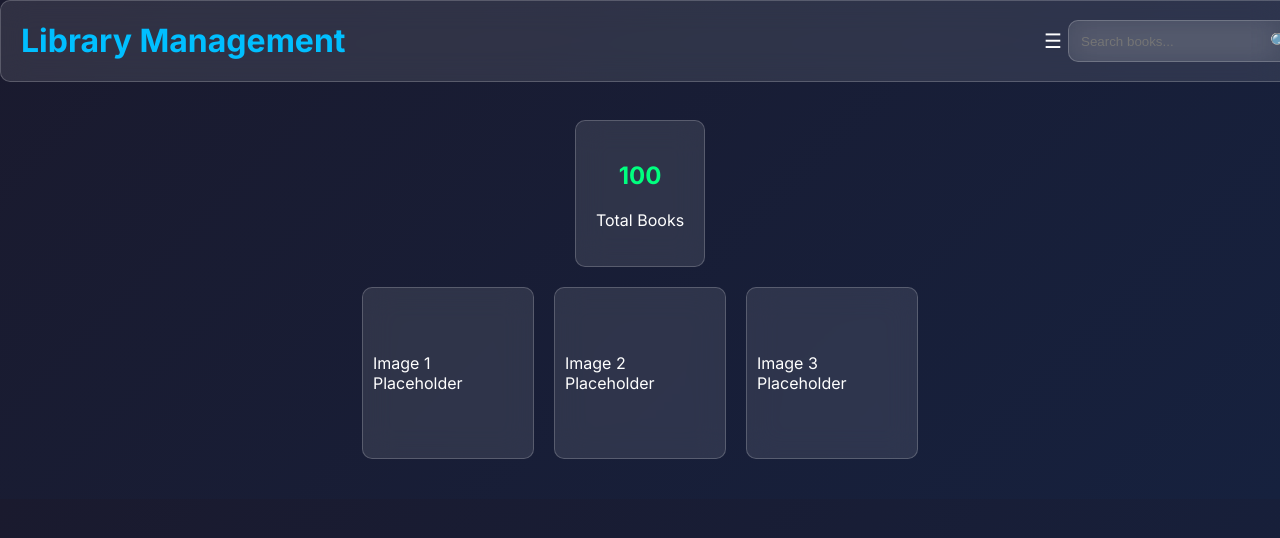
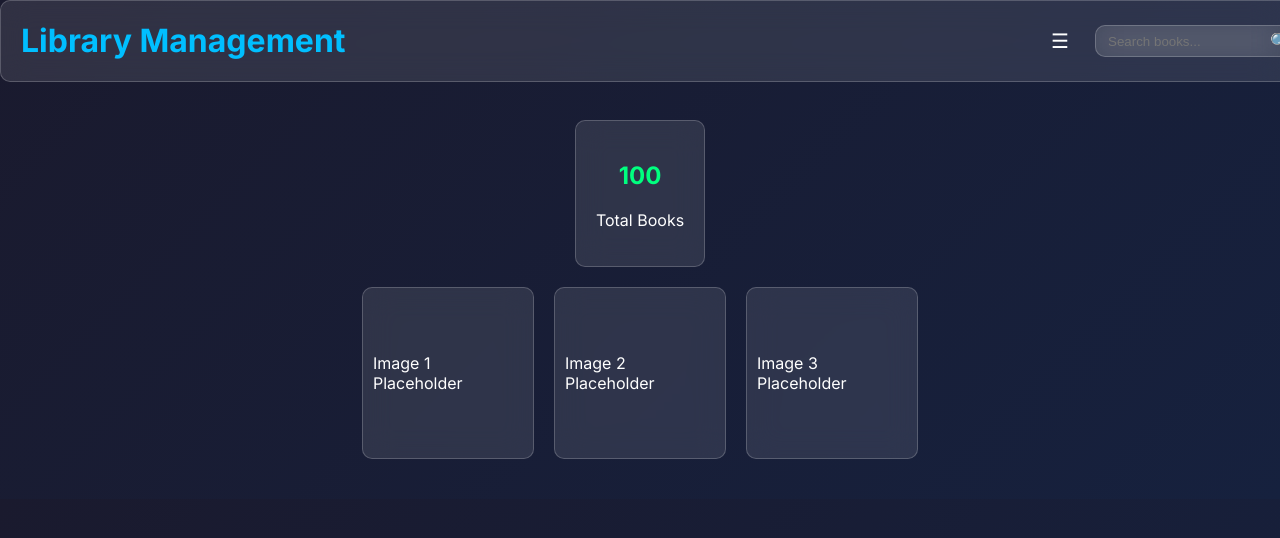
Before and after one commit to kaarthikslab/LMS, a React (Create React App) app: page / in a window 1280 px wide. Shown: the top 538 px of the page. Built offline with nearby package versions, Linux system fonts and the light colour scheme.

Commit message:
Update Searchbar.js

```diff
--- a/src/components/Searchbar.js
+++ b/src/components/Searchbar.js
@@ -1,8 +1,8 @@
 import React from 'react';
 
 const SearchBar = () => (
-  <div className="glass" style={{ padding: '10px', display: 'flex', alignItems: 'center' }}>
-    <input type="text" placeholder="Search books..." style={{ background: 'transparent', border: 'none', color: 'white' }} />
+  <div className="glass" style={{ padding: '5px 10px', display: 'flex', alignItems: 'center', marginLeft: '20px' }}>
+    <input type="text" placeholder="Search books..." style={{ background: 'transparent', border: 'none', color: 'white', width: '150px' }} />
     <span className="accent" style={{ marginLeft: '10px' }}>🔍</span>
   </div>
 );
```
